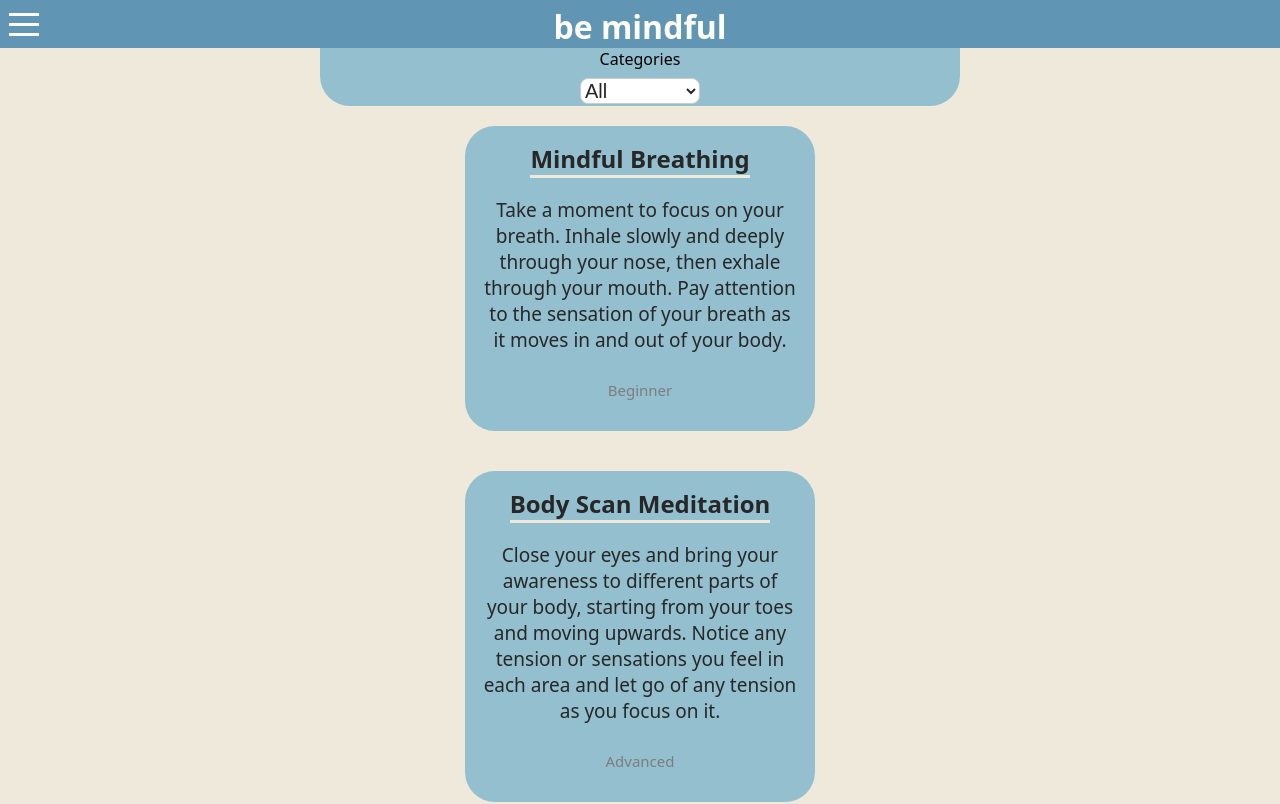
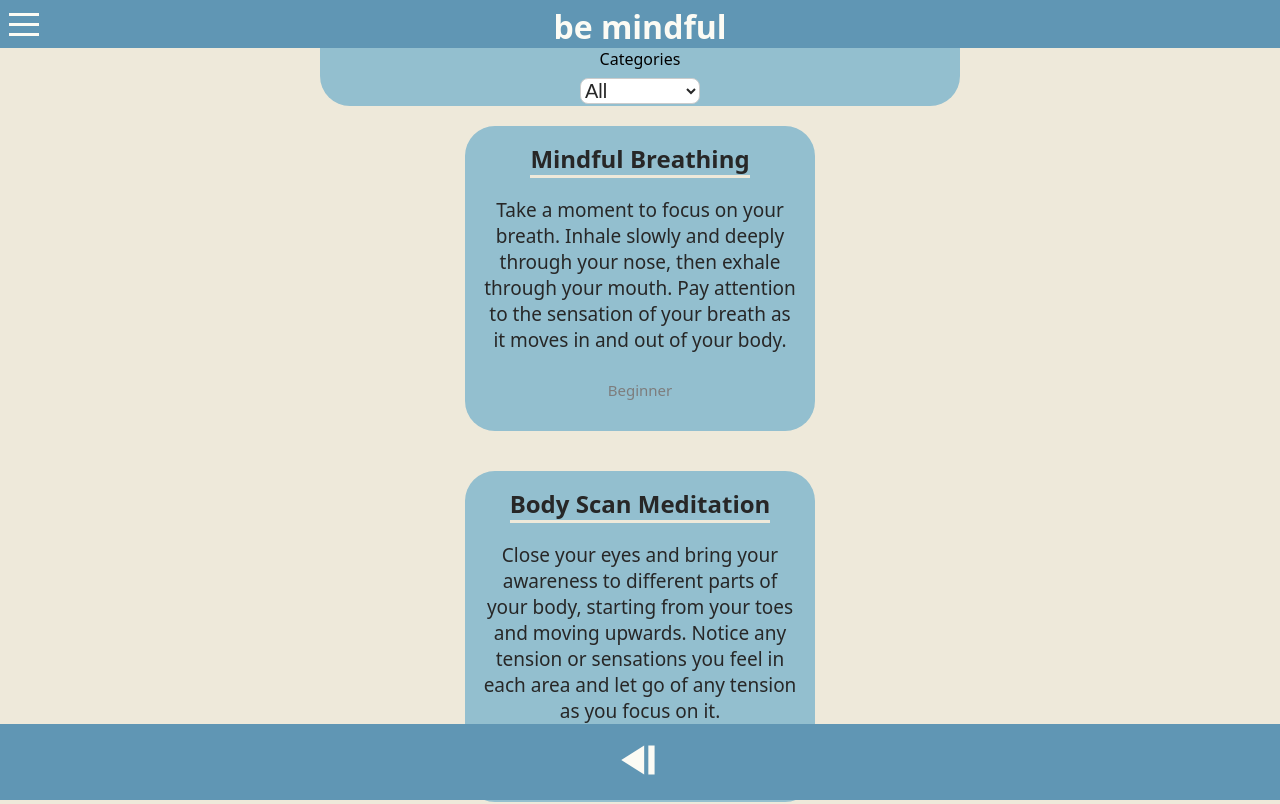
Before and after one commit to CorneliusMoe/Capstone-Cornelius, a Next.js app: page /mindfulness in a window 1280 px wide. Shown: the top 804 px of the page. Built offline with nearby package versions, Linux system fonts and the light colour scheme.

Commit message:
add navigation footer in goallist and mindfulness page for ux reasons

```diff
--- a/components/BurgerMenu/index.js
+++ b/components/BurgerMenu/index.js
@@ -1,7 +1,7 @@
 import { useState, useEffect, useRef } from "react";
 import { Divide as Hamburger } from "hamburger-react";
+import styled, { keyframes } from "styled-components";
 import Link from "next/link";
-import styled, { keyframes } from "styled-components";
 
 const slideIn = keyframes`
   from {
--- /dev/null
+++ b/components/GeneralFooter/index.js
@@ -0,0 +1,34 @@
+import Link from "next/link";
+import styled from "styled-components";
+import SvgIcon from "../Icons";
+
+const FooterContainer = styled.footer`
+  position: fixed;
+  bottom: 0;
+  left: 0;
+  right: 0;
+  display: flex;
+  justify-content: space-evenly;
+  align-items: center;
+  background-color: #6096b4;
+  padding: 10px;
+`;
+
+const IconButton = styled.button`
+  background: transparent;
+  border: none;
+  cursor: pointer;
+  margin: 0 5px;
+`;
+
+export default function Footer() {
+  return (
+    <FooterContainer>
+      <Link href="/">
+        <IconButton>
+          <SvgIcon variant="backArrow" color="#fcfbf4" />
+        </IconButton>
+      </Link>
+    </FooterContainer>
+  );
+}
--- a/pages/goallist/index.js
+++ b/pages/goallist/index.js
@@ -1,6 +1,6 @@
-import Link from "next/link";
 import GoalCard from "../../components/GoalCard";
 import Header from "@/components/Header";
+import Footer from "@/components/GeneralFooter";
 import { useRouter } from "next/router";
 import styled from "styled-components";
 
@@ -33,7 +33,7 @@ export default function GoalList({ goals, deleteGoal, updateGoal }) {
           updateGoal={updateGoal}
         />
       ))}
-      <Link href="/">Back to Homepage</Link>
+      <Footer />
     </GoalListContainer>
   );
 }
--- a/pages/mindfulness/index.js
+++ b/pages/mindfulness/index.js
@@ -1,13 +1,16 @@
+import { exercises } from "@/lib/exercises";
 import { useState } from "react";
 import styled from "styled-components";
 import Header from "@/components/Header";
-import { exercises } from "@/lib/exercises";
+import Footer from "@/components/GeneralFooter";
+
 import MindfulnessCard from "@/components/MindfulnessCard";
 
 const PageContainer = styled.div`
   display: flex;
   flex-direction: column;
   align-items: center;
+  margin-bottom: 75px;
 `;
 
 const FilterContainer = styled.div`
@@ -82,6 +85,7 @@ export default function MindfulnessPage() {
           category={exercise.category}
         />
       ))}
+      <Footer />
     </PageContainer>
   );
 }
```
